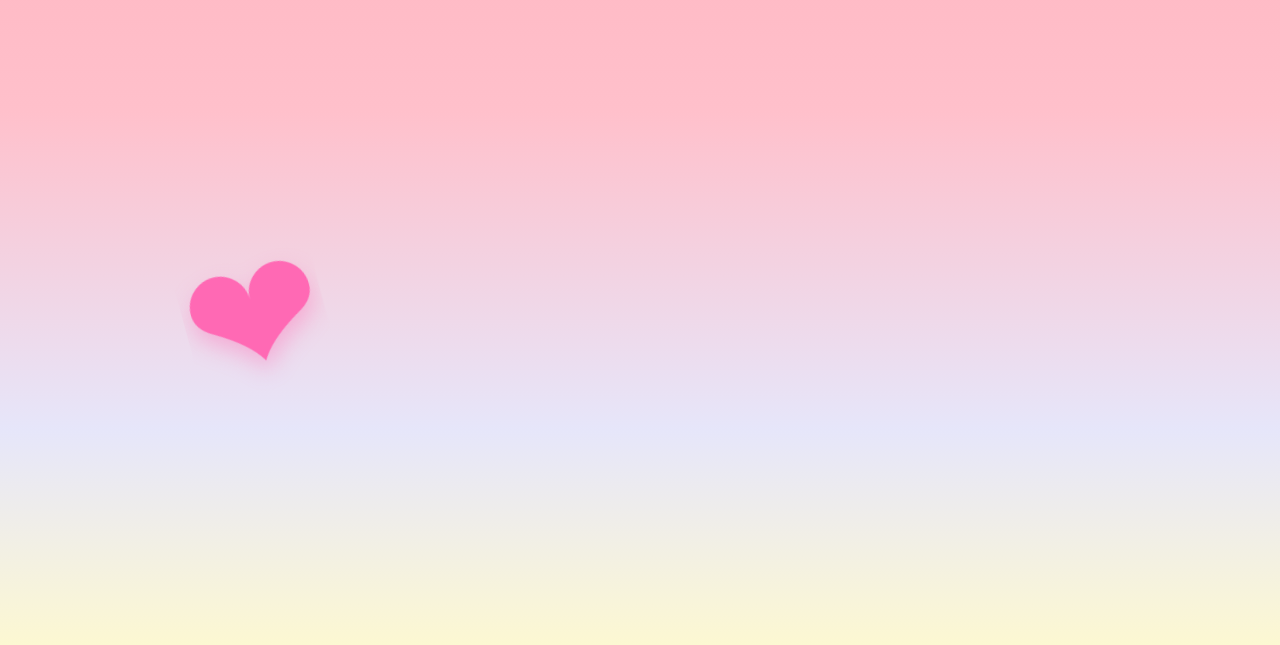
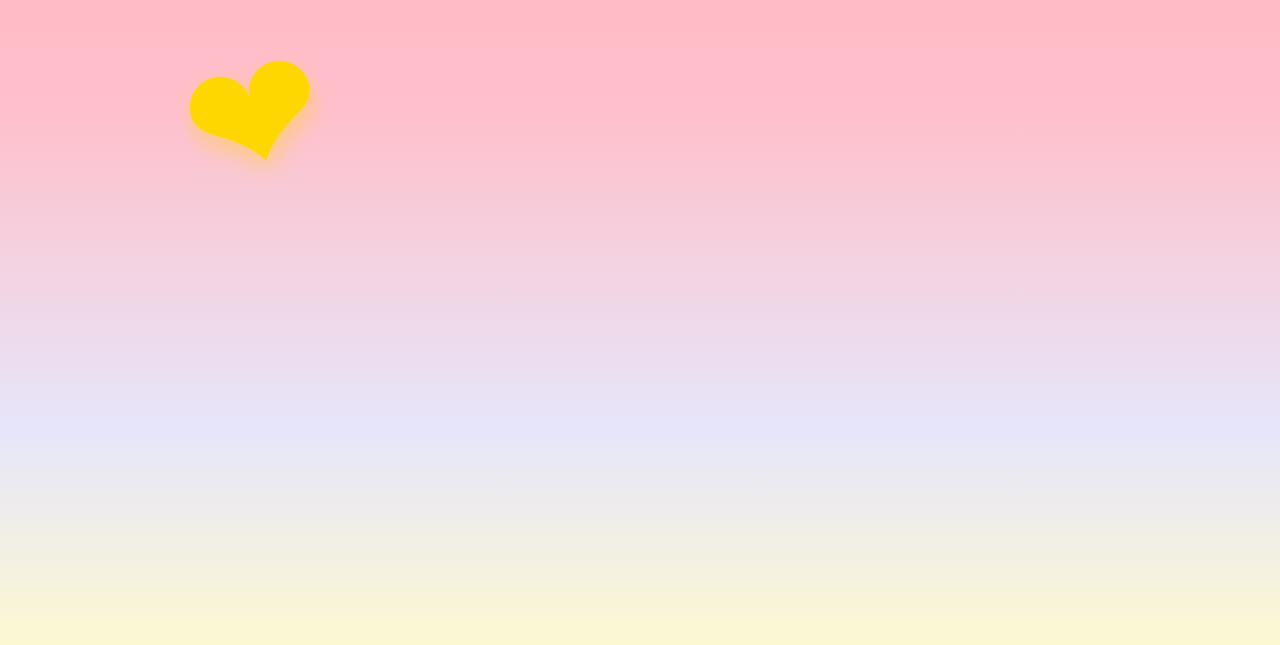
Before and after one commit to chan915624/my-website, a plain HTML site: page index.html in a window 1280 px wide. Shown: the part 129-774 px from the top of the page. Drawn offline with Linux system fonts and the light colour scheme.

Commit message:
Add files via upload

```diff
--- a/index.html
+++ b/index.html
@@ -15,7 +15,7 @@
         body {
             width: 100vw;
             height: 100vh;
-            /* 粉嫩天空漸層 */
+            /* 🌟 背景改回原本的粉嫩天空漸層 */
             background: linear-gradient(to bottom, #ffb6c1 0%, #ffc0cb 30%, #e6e6fa 70%, #fffacd 100%);
             position: relative;
         }
@@ -24,10 +24,10 @@
         .big-heart {
             position: absolute;
             left: 15%;       /* 距離左邊 15% */
-            top: 45%;        /* 距離上面 45% */
+            top: 20%;        /* 距離上面 20% */
             font-size: 150px; /* 愛心大小 */
-            color: #ff69b4;   /* 愛心顏色 */
-            text-shadow: 0 10px 20px rgba(255, 105, 180, 0.4);
+            color: #ffd700;   /* 🌟 愛心換成鵝黃色！ */
+            text-shadow: 0 10px 20px rgba(255, 215, 0, 0.4); /* 配合黃色的柔和陰影 */
             animation: heartbeat 1.5s ease-in-out infinite;
             user-select: none;
         }
```
